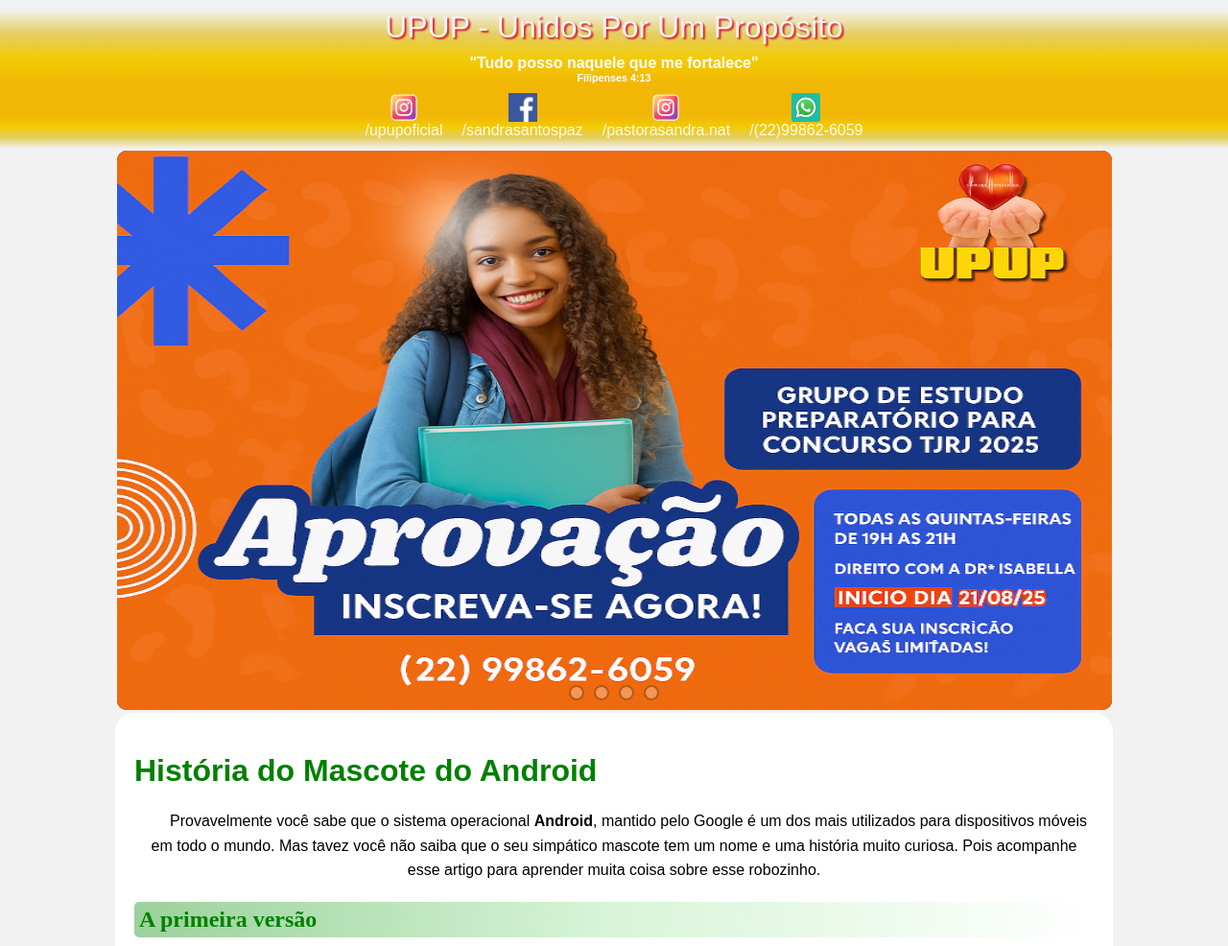
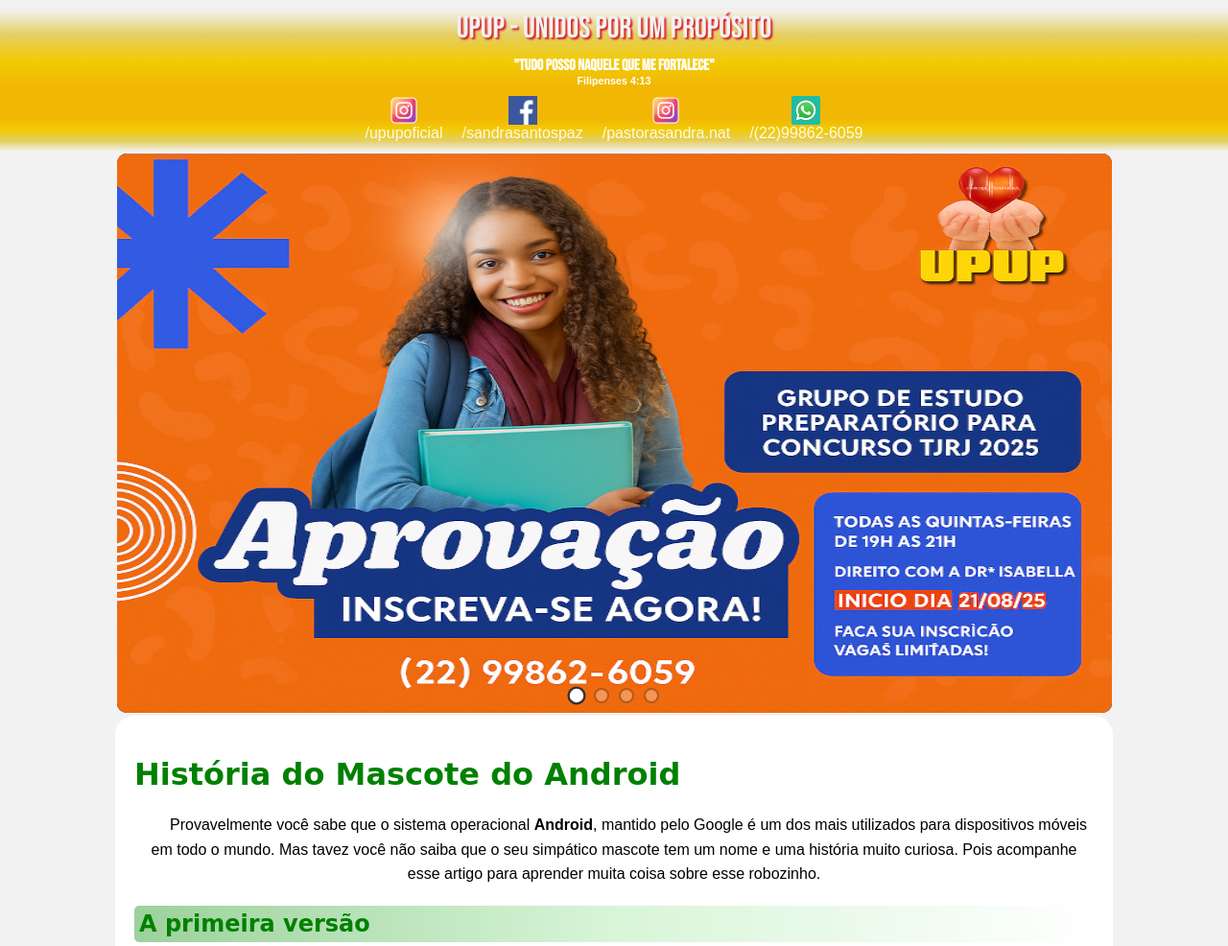
Before and after one commit to mspcris/upup, a PHP site: page / in a window 1280 px wide. Shown: the top 986 px of the page at 96% size. Run offline with PHP 8.4, Linux system fonts and the light colour scheme; some web fonts are replaced.

Commit message:
Enviando CSS para GPT para validar indentation

```diff
--- a/css/style.css
+++ b/css/style.css
@@ -1,7 +1,10 @@
 @charset "UTF-8";
 
-/* Importação de fontes */
+/* =============================
+   FONTES
+   ============================= */
 @import url('https://fonts.googleapis.com/css2?family=Barlow+Condensed:wght@300;500;700&display=swap');
+@import url('https://fonts.googleapis.com/css2?family=Bebas+Neue&display=swap');
 
 @font-face {
   font-family: 'idroid';
@@ -9,32 +12,38 @@
   font-weight: normal;
   font-style: normal;
 }
-:root{
-    --cor0:#F2F2F2;
-    --cor1:#e4ce61;
-    --cor2:#F2CB05;
-    --cor3:#F2B705;
-    --cor4:#F29985;
-    --cor5:#D91A2A;
+
+/* =============================
+   VARIÁVEIS
+   ============================= */
+:root {
+  --cor0: #F2F2F2;
+  --cor1: #e4ce61;
+  --cor2: #F2CB05;
+  --cor3: #F2B705;
+  --cor4: #F29985;
+  --cor5: #D91A2A;
 
   --fonte-padrao: Arial, Verdana, Helvetica, sans-serif;
   --fonte-destaque: "Bebas Neue", cursive;
   --fonte-android: 'idroid', cursive;
 }
-@import url('https://fonts.googleapis.com/css2?family=Bebas+Neue&display=swap');
 
-/* ======== BASE ======== */
+/* =============================
+   BASE
+   ============================= */
 body {
-    font-family: Arial, Helvetica, sans-serif;
+  font-family: var(--fonte-padrao);
   background-color: var(--cor0);
   margin: 0;
 }
 
-/* ======== HEADER ======== */
+/* =============================
+   HEADER
+   ============================= */
 header {
   color: white;
-    background-image: linear-gradient(var(--cor0),var(--cor1), var(--cor2), var(--cor3));
-    padding: -3px;
+  background-image: linear-gradient(var(--cor0), var(--cor1), var(--cor2), var(--cor3));
   text-align: center;
   box-shadow: 0 4px 6px rgba(0, 0, 0, 0.3);
 }
@@ -42,32 +51,34 @@ header {
 #h1_reader {
   margin: 10px 0;
   font-size: 2em;
-    font-family: "Bebas Neue", sans-serif;
+  font-family: var(--fonte-destaque);
   font-weight: 400;
-    font-style: normal;
   color: var(--cor0);
-    text-shadow: 2px 2px 2px var(--cor5); /*Sombra*/
+  text-shadow: 2px 2px 2px var(--cor5);
 }
-#h4_1_reader, #h4_2_reader {
+
+#h4_1_reader,
+#h4_2_reader {
   margin: 0;
-    font-family: "Bebas Neue", sans-serif;
+  font-family: var(--fonte-destaque);
 }
-header h6{
+
+header h6 {
+  margin: 0;
   padding: 0;
-margin: 0;
   border: none;
   box-shadow: none;
 }
 
-/* ======== MENU ======== */
+/* =============================
+   MENU DE NAVEGAÇÃO
+   ============================= */
 nav {
-    background-image: linear-gradient(var(--cor3)50%,var(--cor2), var(--cor1), var(--cor0));
-    padding: 10px;
-    /* box-shadow: 0 2px 4px rgba(0, 0, 0, 0.315); */
-    box-shadow: none;
-    margin: 0px;
-    padding: 0px;
+  background-image: linear-gradient(var(--cor3) 50%, var(--cor2), var(--cor1), var(--cor0));
+  margin: 0;
+  padding: 0;
 }
+
 nav ul {
   list-style: none;
   margin: 0;
@@ -162,16 +163,17 @@ nav li:hover a {
   background: #fff;
   border: 2px solid #333;
   cursor: pointer;
-  opacity: 0.3; /* estava 0.8, reduzi para 0.3 */
-  transition: background 0.3s, opacity 0.3s;
+  opacity: 0.3;
+  transition: background 0.3s, opacity 0.3s, transform 0.3s;
 }
-
 
 .carousel .bar:hover {
   background: #999;
 }
 
-/* Lógica dos radios */
+/* =============================
+   LÓGICA DOS RADIOS (Slides)
+   ============================= */
 #radio1:checked ~ .slides {
   transform: translateX(0%);
 }
@@ -202,64 +214,72 @@ nav li:hover a {
   100% { transform: translateX(0%); }
 }
 
-/* aplica a animação no trilho */
-.carousel .slides {
-  animation: slide 16s infinite; /* 16s = 4 imagens, 4s cada */
-}
-
-
-
-/* ======== CONTEÚDO PRINCIPAL ======== */
-main, .extra {
+/* =============================
+   CONTEÚDO PRINCIPAL
+   ============================= */
+main,
+.extra {
   max-width: 1000px;
   margin: 3px auto;
   padding: 20px;
   border-radius: 20px;
   background-color: white;
 }
+
 h1 {
-    font-family: 'idroid', sans-serif;
+  font-family: var(--fonte-android);
   color: green;
 }
+
 .subtitulos {
-    font-family: 'idroid';
+  font-family: var(--fonte-android);
   color: green;
   background-image: linear-gradient(to right, #9cd19c, #d8f5d8, #fff);
   padding: 5px;
   border-radius: 5px;
 }
+
 p {
   text-indent: 30px;
   line-height: 1.6;
   text-align: center;
 }
 
-/* ======== IMAGENS E VÍDEOS ======== */
-img, iframe {
+/* =============================
+   MÍDIAS (IMAGENS E VÍDEOS)
+   ============================= */
+img,
+iframe {
   max-width: 100%;
   height: auto;
   display: block;
   margin: auto;
 }
+
 .video-container {
   position: relative;
   width: 100%;
-    padding-bottom: 56.25%; /* 16:9 */
+  padding-bottom: 56.25%; /* proporção 16:9 */
   height: 0;
   overflow: hidden;
   border-radius: 10px;
 }
+
 .video-container iframe {
   position: absolute;
-    top: 0; left: 0;
+  top: 0;
+  left: 0;
   width: 100%;
   height: 100%;
 }
 
-/* ======== SEÇÃO EXTRA ======== */
+/* =============================
+   SEÇÃO EXTRA
+   ============================= */
 .extra {
   background-color: rgb(129, 211, 154);
 }
+
 #extrah2 {
   color: white;
   background-color: rgba(19, 107, 38, 0.9);
```
Also changed, not shown: other parts of css/style.css (+65 -46 lines). Lines whose indentation alone changed are shown as unchanged.
